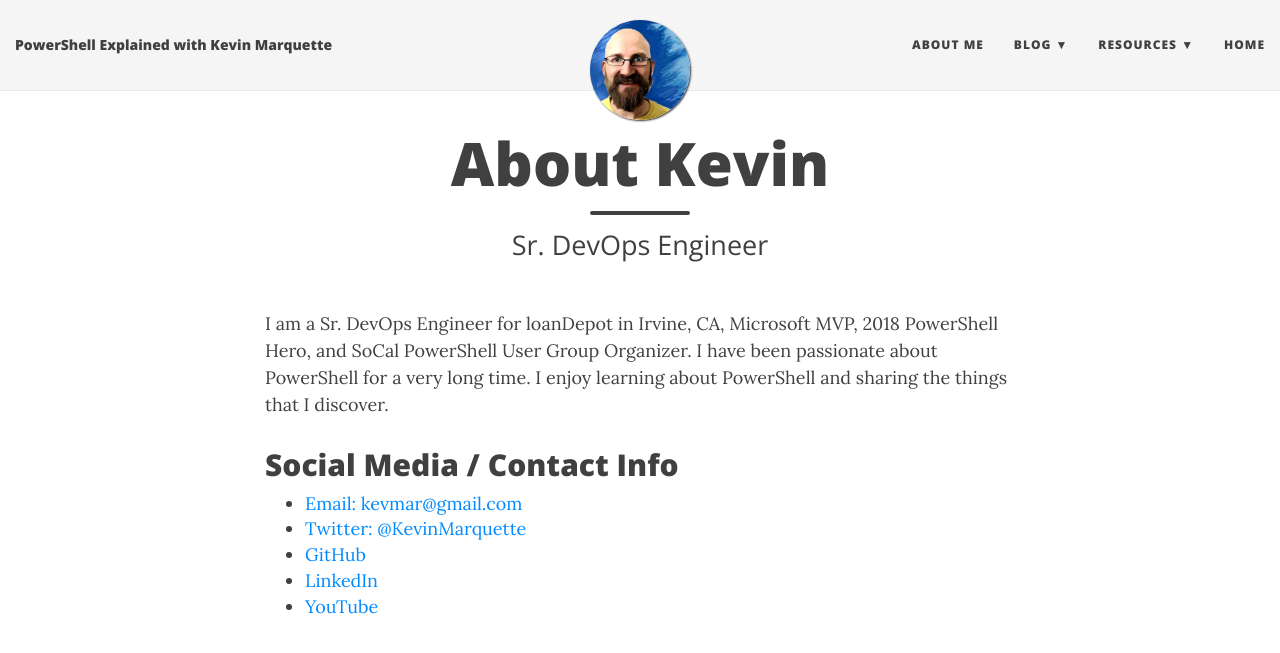
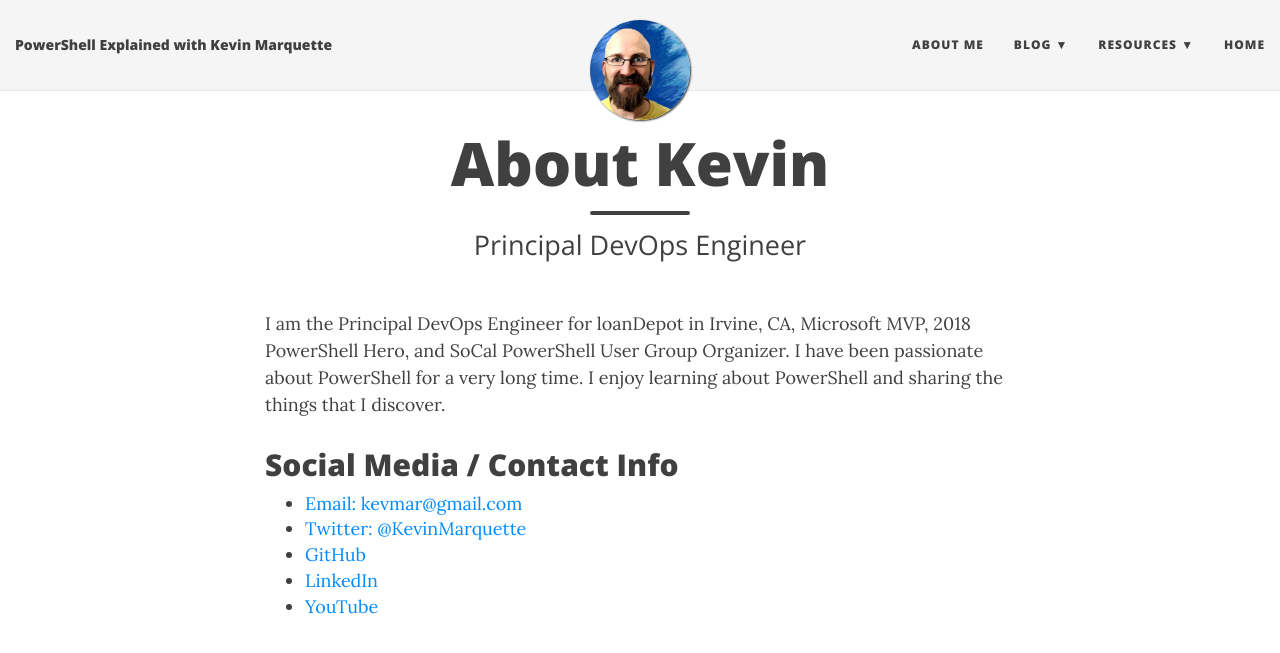
Before and after one commit to KevinMarquette/kevinmarquette.github.io, a Jekyll site: the page built from aboutme.md, in a window 1280 px wide and 1081 px high, cut to the strip 0-710 px from the top of the window. Shown: the top 653 px of the strip. Built offline with Jekyll 4.4.1, drawn with Linux system fonts in a browser that asks for light colours; nearby versions of some CDN libraries.

Commit message:
Update title

```diff
--- a/aboutme.md
+++ b/aboutme.md
@@ -1,14 +1,14 @@
 ---
 layout: page
 title: About Kevin
-subtitle: Sr. DevOps Engineer
+subtitle: Principal DevOps Engineer
 ---
 <script type="application/ld+json">
 {
   "@context": "http://schema.org/",
   "@type": "Person",
   "name": "Kevin Marquette",
-  "jobTitle": "Sr. DevOps Engineer",
+  "jobTitle": "Principal DevOps Engineer",
   "address": {
         "@type": "PostalAddress",
         "addressLocality": "Orange County",
@@ -23,7 +23,7 @@ subtitle: Sr. DevOps Engineer
     }
 }
 </script>
-I am a Sr. DevOps Engineer for loanDepot in Irvine, CA, Microsoft MVP, 2018 PowerShell Hero, and SoCal PowerShell User Group Organizer. I have been passionate about PowerShell for a very long time. I enjoy learning about PowerShell and sharing the things that I discover.
+I am the Principal DevOps Engineer for loanDepot in Irvine, CA, Microsoft MVP, 2018 PowerShell Hero, and SoCal PowerShell User Group Organizer. I have been passionate about PowerShell for a very long time. I enjoy learning about PowerShell and sharing the things that I discover.
 
 ## Social Media / Contact Info
 * [Email: kevmar@gmail.com](mailto:kevmar@gmail.com)
```
Also changed, not shown: index.md (+1 -1 lines).
